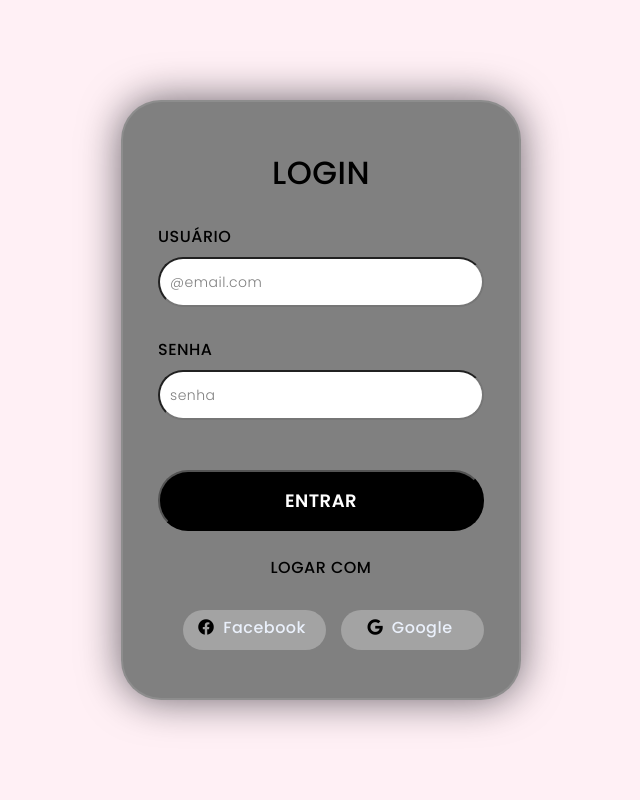
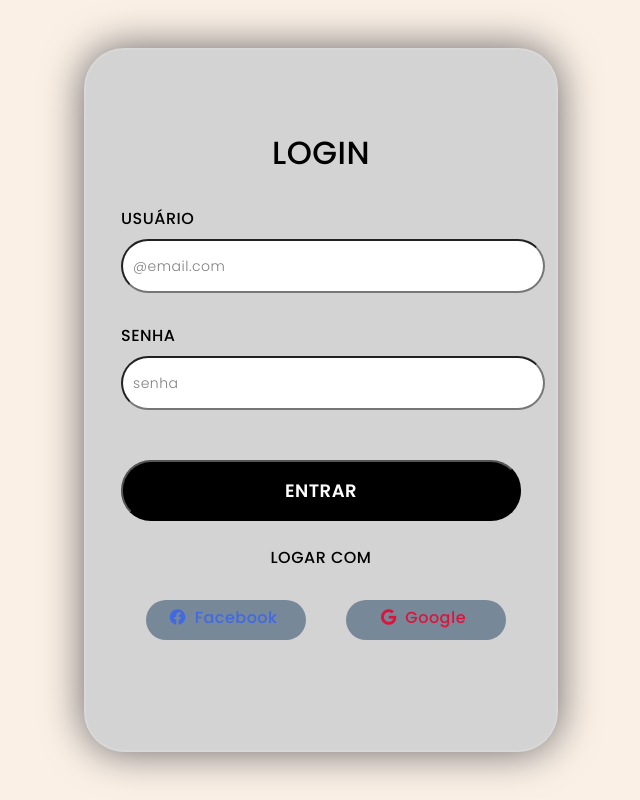
Before and after one commit to arckeman/pi23_MuralAcademico, a PHP site: page /login.php in a window 1280 px wide. Shown: the whole page, without its empty margins (319-959 px from the left). Run offline with PHP 8.4, Linux system fonts and the light colour scheme.

Commit message:
Atualizar

```diff
--- a/login.php
+++ b/login.php
@@ -8,7 +8,9 @@
     <link rel="stylesheet" href="https://cdnjs.cloudflare.com/ajax/libs/font-awesome/5.15.4/css/all.min.css">
     <link href="https://fonts.googleapis.com/css2?family=Poppins:wght@300;500;600&display=swap" rel="stylesheet">
     <!--Stylesheet-->
-    <style media="screen">
+    <style media="screen" >
+
+    <link rel="stylesheet" href="style.css"/>
       *,
 *:before,
 *:after{
@@ -17,7 +19,7 @@
     box-sizing: border-box;
 }
 body{
-    background-color:#FFF0F5;
+    background-color:#FAF0E6;
 
 }
 .background{
@@ -48,7 +50,7 @@ body{
 form{
     height: 600px;
     width: 400px;
-    background-color:gray;
+    background-color:#D3D3D3;
     position: absolute;
     transform: translate(-50%,-50%);
     top: 50%;
@@ -116,7 +118,7 @@ button{
   width: 150px;
   border-radius: 30px;
   padding: 5px 10px 10px 5px;
-  background-color: rgba(255,255,255,0.27);
+  background-color:#778899;
   color: #eaf0fb;
   text-align: center;
 }
@@ -126,9 +128,21 @@ button{
 .social .fb{
   margin-left: 25px;
   margin-right:15px;
+  color:#4169E1;
 }
+.social .go{
+  margin-left: 25px;
+  margin-right:15px;
+  color:#DC143C;
+}
+
 .social i{
   margin-right: 4px;
+  color:#4169E1;
+}
+.social a{
+  margin-right: 4px;
+  color:#DC143C;
 }
 .logar{
     margin-top:24px;
@@ -140,8 +154,42 @@ button{
 
     </style>
 </head>
+
 <body>
-    <div class="background">
+<div class="background">
+<header>
+
+
+   <nav>
+       <ul>
+           <h1>Menu</h1>
+
+
+           <li>
+
+               <a href=""><i class="bi bi-person-circle"><svg xmlns="http://www.w3.org/2000/svg" width="20" height="20" fill="currentColor" class="bi bi-person-circle" viewBox="0 0 16 16">
+                   <path d="M11 6a3 3 0 1 1-6 0 3 3 0 0 1 6 0z"/>
+                   <path fill-rule="evenodd" d="M0 8a8 8 0 1 1 16 0A8 8 0 0 1 0 8zm8-7a7 7 0 0 0-5.468 11.37C3.242 11.226 4.805 10 8 10s4.757 1.225 5.468 2.37A7 7 0 0 0 8 1z"/>
+                   </svg></i>  Login</a>
+           </li>
+           <li>
+               <a href=""><i class="bi bi-bookmarks"><svg xmlns="http://www.w3.org/2000/svg" width="20" height="20" fill="currentColor" class="bi bi-bookmarks" viewBox="0 0 16 16">
+                   <path d="M2 4a2 2 0 0 1 2-2h6a2 2 0 0 1 2 2v11.5a.5.5 0 0 1-.777.416L7 13.101l-4.223 2.815A.5.5 0 0 1 2 15.5V4zm2-1a1 1 0 0 0-1 1v10.566l3.723-2.482a.5.5 0 0 1 .554 0L11 14.566V4a1 1 0 0 0-1-1H4z"/>
+                   <path d="M4.268 1H12a1 1 0 0 1 1 1v11.768l.223.148A.5.5 0 0 0 14 13.5V2a2 2 0 0 0-2-2H6a2 2 0 0 0-1.732 1z"/>
+                   </svg></i>  Salvos</a>
+           </li>
+           <li>
+               <a href=""><i class="bi bi-gear-fill"><svg xmlns="http://www.w3.org/2000/svg" width="20" height="20" fill="currentColor" class="bi bi-gear-fill" viewBox="0 0 16 16">
+                   <path d="M9.405 1.05c-.413-1.4-2.397-1.4-2.81 0l-.1.34a1.464 1.464 0 0 1-2.105.872l-.31-.17c-1.283-.698-2.686.705-1.987 1.987l.169.311c.446.82.023 1.841-.872 2.105l-.34.1c-1.4.413-1.4 2.397 0 2.81l.34.1a1.464 1.464 0 0 1 .872 2.105l-.17.31c-.698 1.283.705 2.686 1.987 1.987l.311-.169a1.464 1.464 0 0 1 2.105.872l.1.34c.413 1.4 2.397 1.4 2.81 0l.1-.34a1.464 1.464 0 0 1 2.105-.872l.31.17c1.283.698 2.686-.705 1.987-1.987l-.169-.311a1.464 1.464 0 0 1 .872-2.105l.34-.1c1.4-.413 1.4-2.397 0-2.81l-.34-.1a1.464 1.464 0 0 1-.872-2.105l.17-.31c.698-1.283-.705-2.686-1.987-1.987l-.311.169a1.464 1.464 0 0 1-2.105-.872l-.1-.34zM8 10.93a2.929 2.929 0 1 1 0-5.86 2.929 2.929 0 0 1 0 5.858z"/>
+                 </svg></i>   Configurações</a>
+           </li>
+   </nav>
+   </div>
+
+
+   </nav>
+   </header>
+
         <div class="shape"></div>
         <div class="shape"></div>
     </div>
@@ -167,7 +215,7 @@ button{
         <div class="logar"> <p>LOGAR COM</p></div>
         <div class="social">
           <div class="fb"><i class="fab fa-facebook"></i>  Facebook</div>
-          <div class="go"><i class="fab fa-google"></i>  Google</div>
+          <div class="go"><a class="fab fa-google"></a>  Google</div>
         </div>
     </form>
 </body>
```
